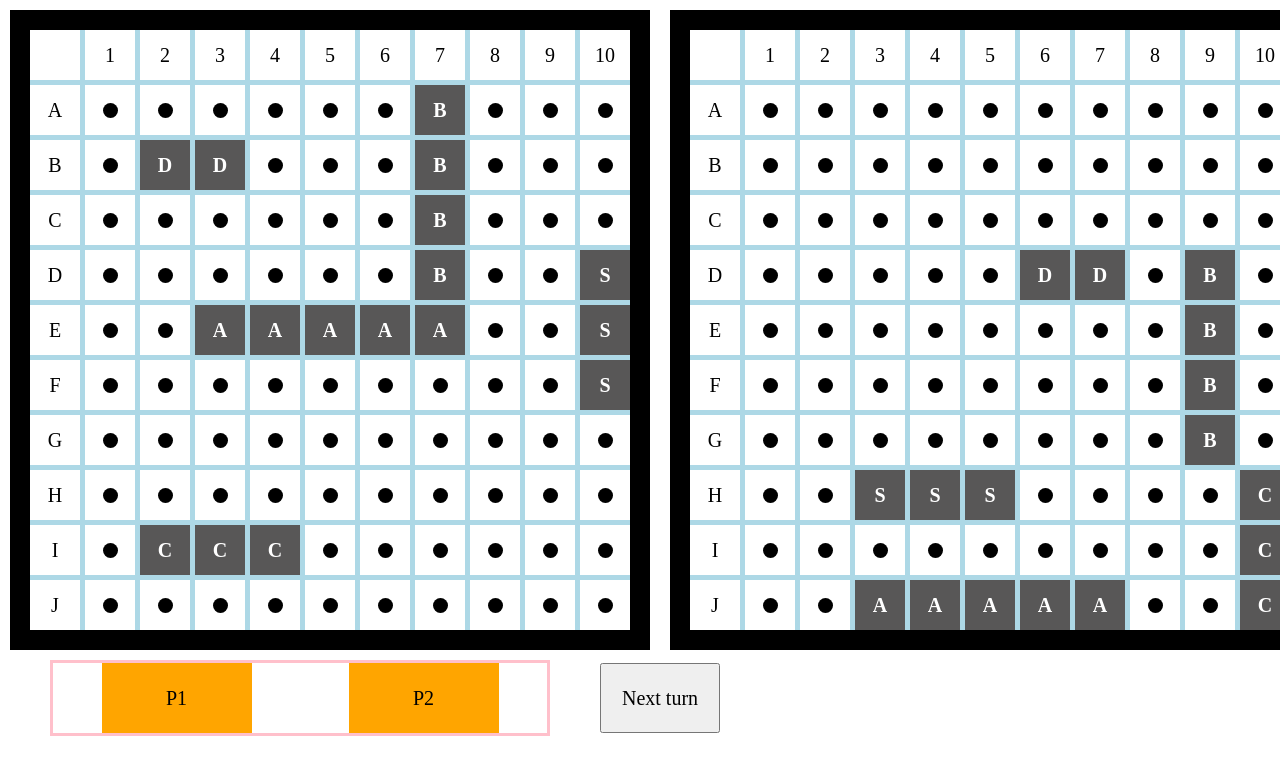
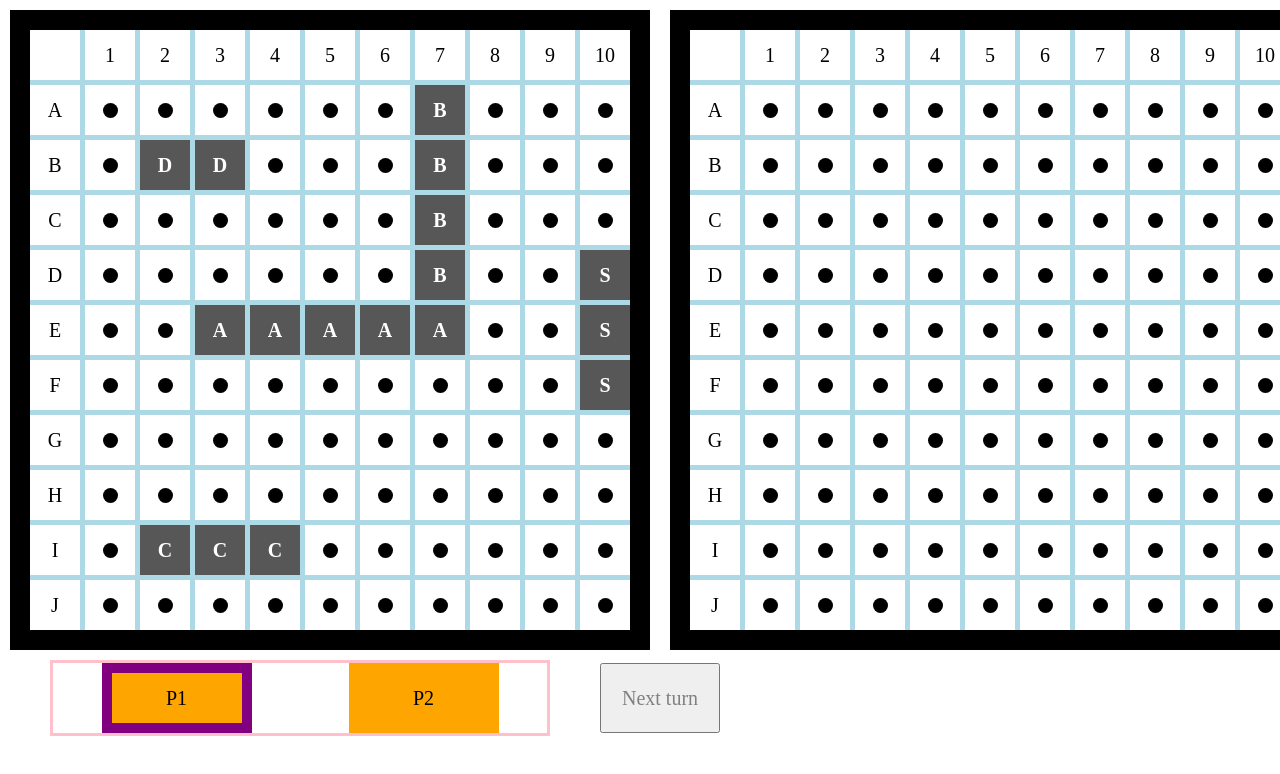
Before and after one commit to CutlerSheridan/battleship, a website built with webpack: page src/index.src.html in a window 1280 px wide. Both pictures are taken after a click on the button "Start game". Shown: the top 774 px of the page. Built offline with nearby package versions, Linux system fonts and the light colour scheme.

Commit message:
0.6.2 Make enemy's ships invisible where not hit

```diff
--- a/src/mvc/view.js
+++ b/src/mvc/view.js
@@ -22,6 +22,7 @@ const setupGame = () => {
 
   const { body } = document;
   body.append(gameContainer, uiContainer);
+  assignAllShipSpacesClass();
 };
 
 const createGrid = () => {
@@ -87,6 +88,21 @@ const displayOneShip = (y, x, ship, gridElement) => {
     }
   }
 };
+const assignAllShipSpacesClass = () => {
+  const gridElements = document.querySelectorAll('.grid-outerContainer');
+  const playerGrids = [p1.gameboard.grid, p2.gameboard.grid];
+
+  gridElements.forEach((grid, index) => {
+    for (let i = 0; i < playerGrids[index].length; i++) {
+      for (let n = 0; n < playerGrids[index][0].length; n++) {
+        if (playerGrids[index][i][n].ship) {
+          const space = grid.querySelector(`.grid-space[data-row="${i}"][data-col="${n}"]`);
+          space.classList.add('grid-space-shipHold');
+        }
+      }
+    }
+  });
+};
 const displayHits = (player, gridElement) => {
   const gridObj = player.gameboard.grid;
   for (let i = 0; i < gridObj.length; i++) {
@@ -107,12 +123,12 @@ const createNameElements = () => {
   const names = [p1.name, p2.name];
   const playerNamesElement = document.createElement('div');
   playerNamesElement.classList.add('ui-playerNames');
-  names.forEach((name) => {
+  for (let i = 0; i < 2; i++) {
     const nameElement = document.createElement('div');
     nameElement.classList.add('ui-name');
-    nameElement.textContent = name;
+    nameElement.textContent = names[i];
     playerNamesElement.append(nameElement);
-  });
+  }
   return playerNamesElement;
 };
 const createNextTurnButton = () => {
@@ -128,15 +144,22 @@ const enableNextTurnButton = () => {
 };
 const startTurn = () => {
   const nextButton = document.querySelector('.ui-nextButton');
+  nextButton.classList.add('ui-nextButton-unclickable');
   const [grid1, grid2] = Array.from(document.querySelectorAll('.grid-outerContainer'));
+  const nameElements = document.querySelectorAll('.ui-name');
 
   if (!p1.currentTurn && !p2.currentTurn) {
     p1.changeTurn();
     grid1.classList.add('grid-unclickable');
     nextButton.textContent = 'Next turn';
+    nameElements[0].classList.add('ui-name-current');
+    toggleShipVisibility(grid2);
   } else {
     p1.changeTurn();
     p2.changeTurn();
+    toggleShipVisibility(grid1);
+    toggleShipVisibility(grid2);
+    nameElements.forEach((name) => name.classList.toggle('ui-name-current'));
   }
   const currentPlayer = p1.currentTurn ? p1 : p2;
   const currentEnemy = p1.currentTurn ? p2 : p1;
@@ -144,6 +167,17 @@ const startTurn = () => {
   enemyGrid.classList.remove('grid-unclickable');
 
   addAttackListeners(enemyGrid, currentPlayer, currentEnemy);
+};
+const toggleShipVisibility = (gridElement) => {
+  const shipSpaces = gridElement.querySelectorAll('.grid-space-shipHold');
+  shipSpaces.forEach((space) => {
+    space.classList.toggle('grid-space-occupied');
+    if (space.classList.contains('grid-space-hit')) {
+      space.classList.toggle('grid-space-secretlyOccupied');
+    } else {
+      space.classList.toggle('grid-space-empty');
+    }
+  });
 };
 const addAttackListeners = (gridElement, player, enemy) => {
   for (let i = 0; i < enemy.gameboard.grid.length; i++) {
@@ -155,6 +189,8 @@ const addAttackListeners = (gridElement, player, enemy) => {
         displayNewHit(space, enemy, gridElement);
         if (successfulAttack) {
           gridElement.classList.add('grid-unclickable');
+          const nextButton = document.querySelector('.ui-nextButton');
+          nextButton.classList.remove('ui-nextButton-unclickable');
         }
       });
     }
--- a/src/styles/style.css
+++ b/src/styles/style.css
@@ -53,6 +53,9 @@ body {
   font-weight: bold;
   background: rgb(88, 87, 87);
   color: white;
+}
+.grid-space-empty {
+  color: transparent;
 }
 .grid-space-empty > .grid-spaceContent::after {
   content: '';
@@ -147,3 +150,7 @@ body {
   height: 7rem;
   width: 12rem;
 }
+.ui-nextButton-unclickable {
+  color: grey;
+  pointer-events: none;
+}
```
Also changed, not shown: README.md.
